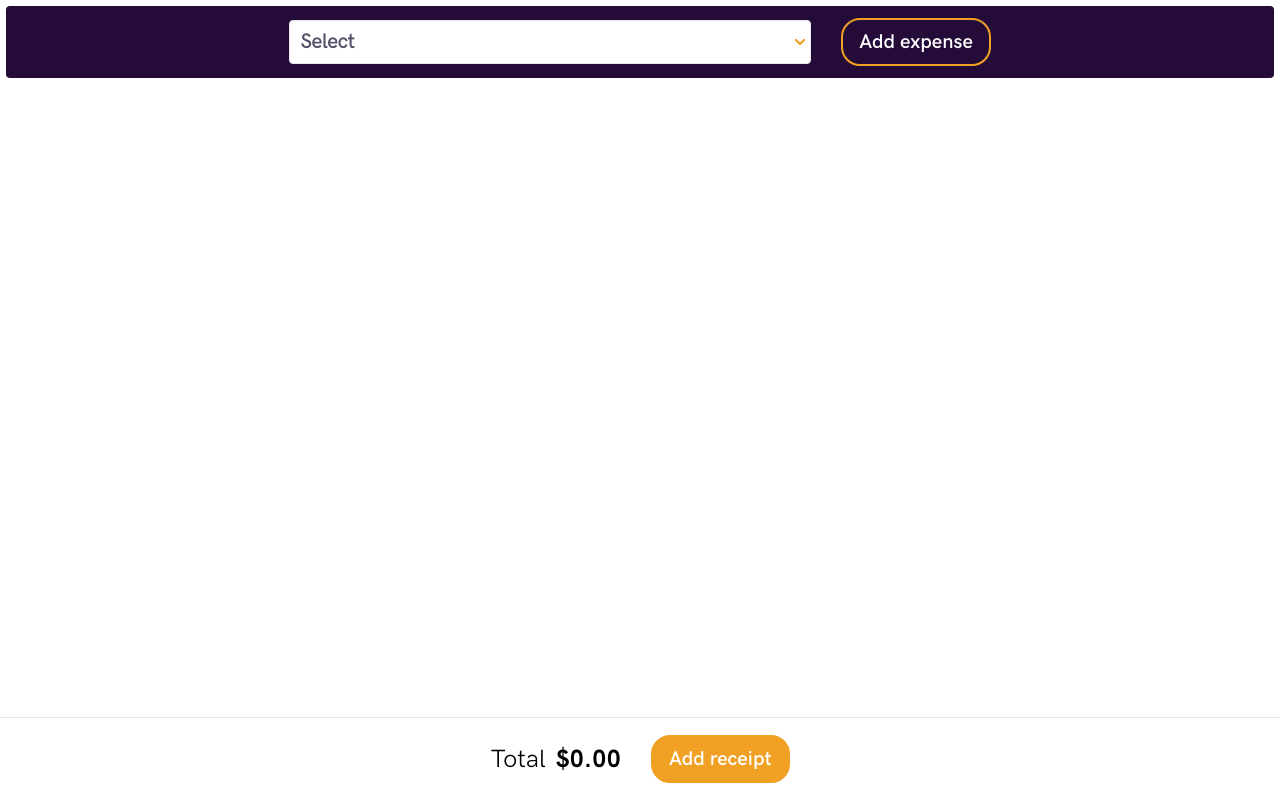
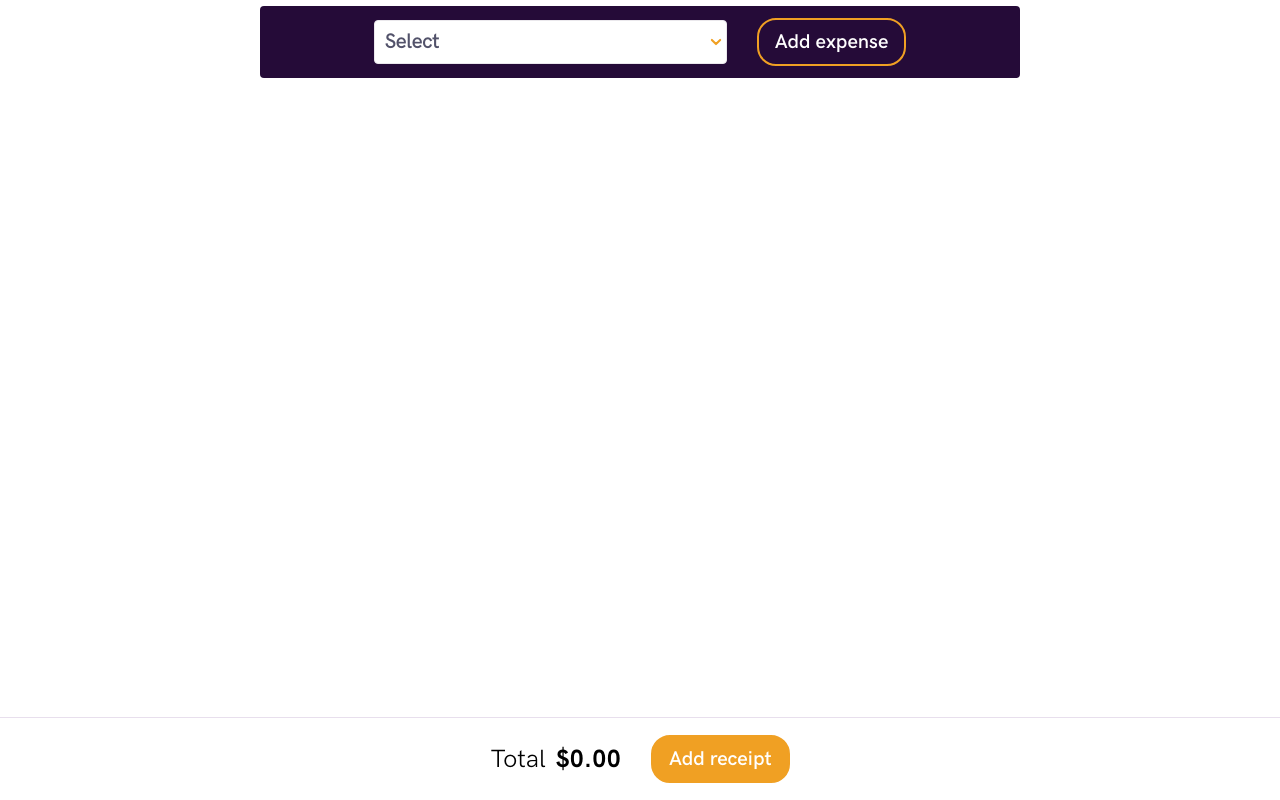
Before and after one commit to Daimonke/receipts_app, a React (Vite) app: page / in a window 1280 px wide. Both pictures are taken after a click on the button "Add receipt". Built offline with nearby package versions, Linux system fonts and the light colour scheme.

Commit message:
ExpenseNav styling

```diff
--- a/src/components/main/ExpensesNav.tsx
+++ b/src/components/main/ExpensesNav.tsx
@@ -47,7 +47,7 @@ const ExpensesNav = ({ receipt }: Props) => {
     });
   }, [rows]);
   return (
-    <>
+    <div>
       <nav className="expensesNav">
         <Select />
         <Button variant="outlined" onClick={addRow}>
@@ -55,7 +55,7 @@ const ExpensesNav = ({ receipt }: Props) => {
         </Button>
       </nav>
       {rows.length > 0 && <ExpenseBody rows={rows} handleRows={handleRows} />}
-    </>
+    </div>
   );
 };
 
--- a/src/index.css
+++ b/src/index.css
@@ -120,8 +120,10 @@ footer {
 main {
   display: flex;
   flex-direction: column;
-  gap: 10px;
+  gap: 20px;
   height: 100%;
+  max-width: 760px;
+  margin: 0 auto;
 }
 
 .divider {
@@ -131,6 +133,7 @@ main {
 }
 
 .expense-body {
+  margin-top: 4px;
   padding: 10px;
   background-color: #F4EEF7;
   border-radius: 4px;
```
